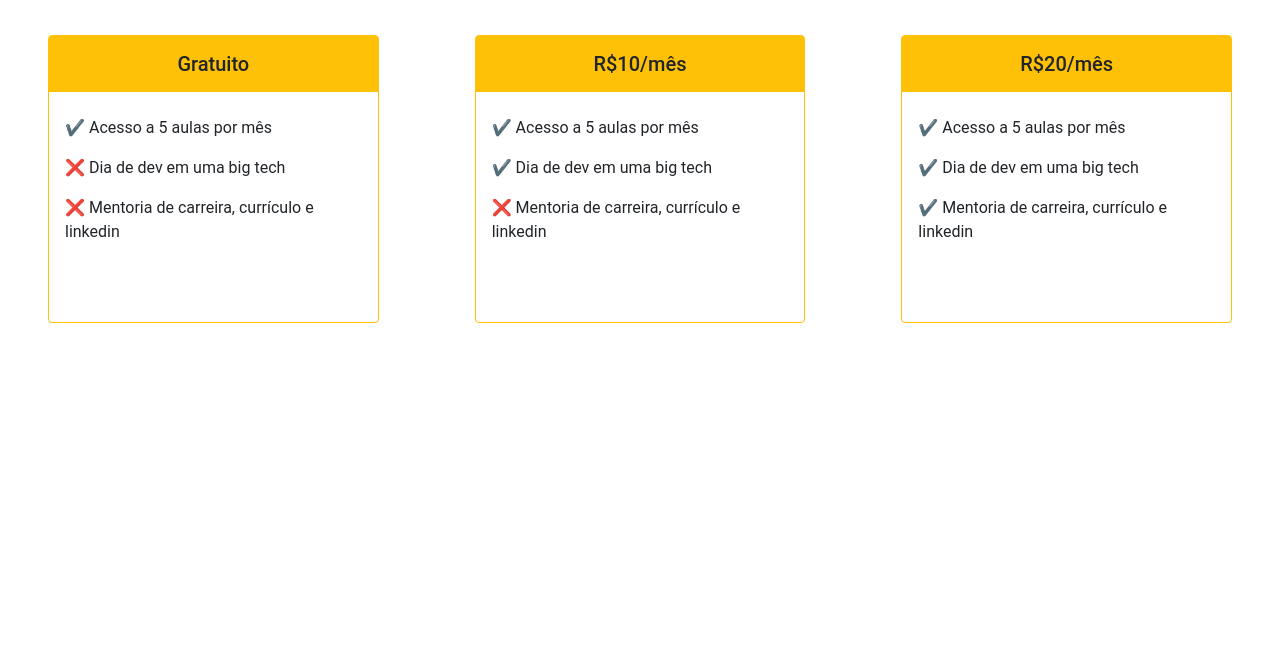
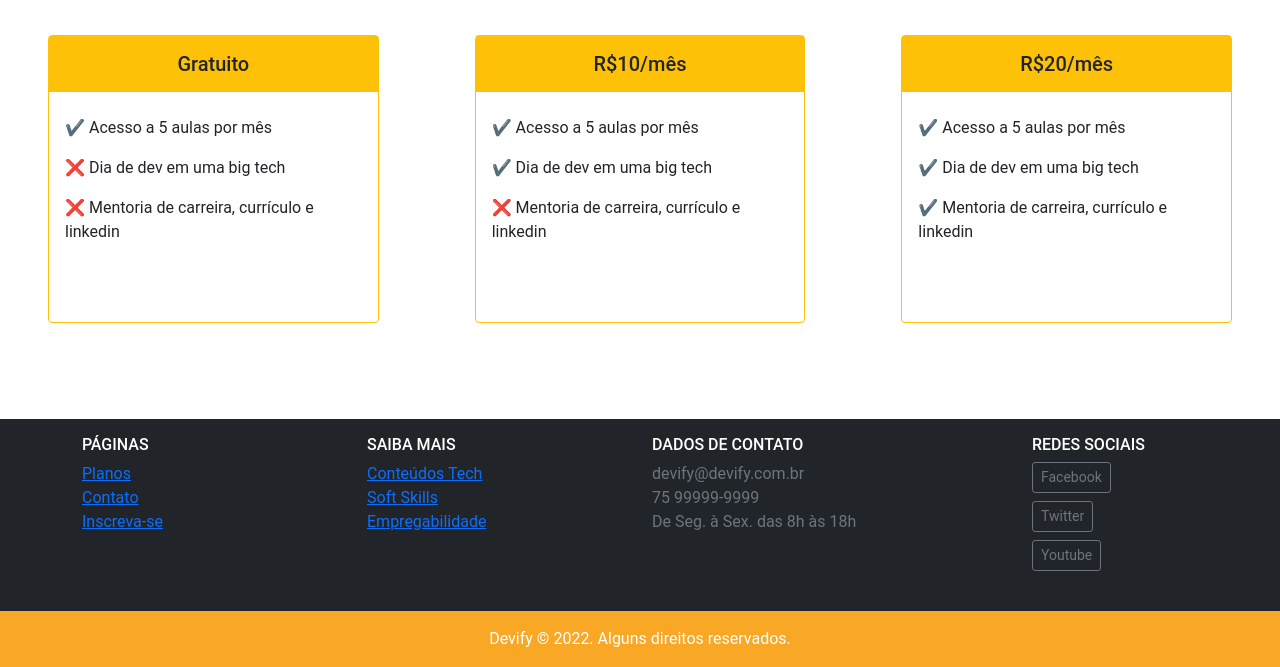
Before and after one commit to ArturTolentino/Projeto-Final-Modulo-2, a plain HTML site: page planos/planos.html in a window 1280 px wide. Shown: the part 279-946 px from the top of the page. Before the commit the page ends 800 px from the top, so only its background shows below. Drawn offline with nearby package versions, Linux system fonts and the light colour scheme; files whose address does not match are found by name.

Commit message:
Implementação do footer na página dos planos

```diff
--- a/planos/planos.html
+++ b/planos/planos.html
@@ -149,6 +149,50 @@
     </section>
 
   </section>
-
+<!-- Footer -->
+<footer class="bg-dark text-white mt-5">
+  <div class="container py-3">
+      <div class="row">
+          <div class="col-md-3 col-6">
+              <h4 class="h6">PÁGINAS</h4>
+              <ul class="list-unstyled">
+                  <li><a href="planos.html">Planos</a></li>
+                  <li><a href="contato.html">Contato</a></li>
+                  <li><a href="inscricao.html">Inscreva-se</a></li>
+              </ul>
+          </div>
+          <div class="col-md-3 col-6">
+              <h4 class="h6">SAIBA MAIS</h4>
+              <ul class="list-unstyled">
+                  <li><a href="#">Conteúdos Tech</a></li>
+                  <li><a href="#">Soft Skills</a></li>
+                  <li><a href="#">Empregabilidade</a></li>
+              </ul>
+          </div>
+          <div class="col-md-4">
+              <h4 class="h6">DADOS DE CONTATO</h4>
+              <ul class="list-unstyled text-secondary">
+                  <li>devify@devify.com.br</li>
+                  <li>75 99999-9999</li>
+                  <li>De Seg. à Sex. das 8h às 18h</li>
+              </ul>
+          </div>
+          <div class="col-md-2">
+              <h4 class="h6">REDES SOCIAIS</h4>
+              <ul class="list-unstyled">
+                  <li><a class="btn btn-outline-secondary btn-sm btn-block mb-2" href="#"
+                          style="max-width: 140px">Facebook</a></li>
+                  <li><a class="btn btn-outline-secondary btn-sm btn-block mb-2" href="#"
+                          style="max-width: 140px">Twitter</a></li>
+                  <li><a class="btn btn-outline-secondary btn-sm btn-block mb-2" href="#"
+                          style="max-width: 140px">Youtube</a></li>
+              </ul>
+          </div>
+      </div>
+  </div>
+  <div class=" text-center py-3 fundo">
+      <p class="mb-0">Devify © 2022. Alguns direitos reservados.</p>
+  </div>
+</footer>
 
 </body>
```
